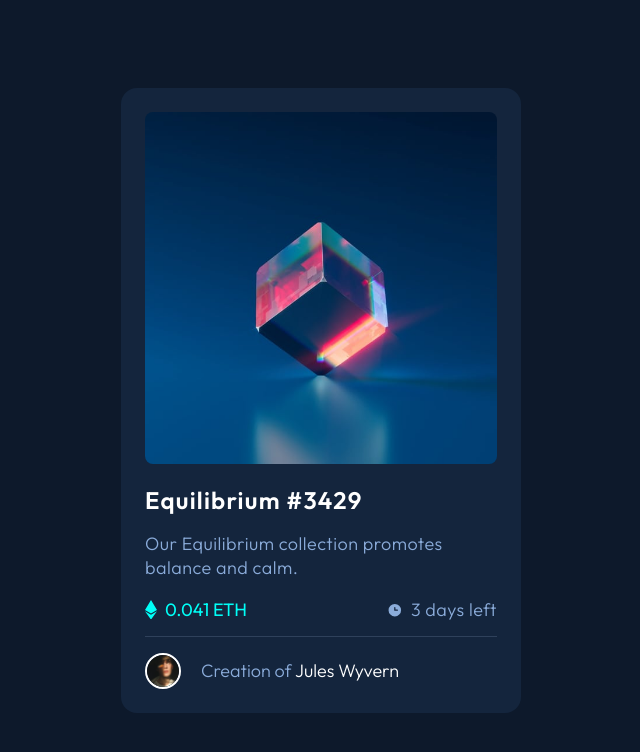
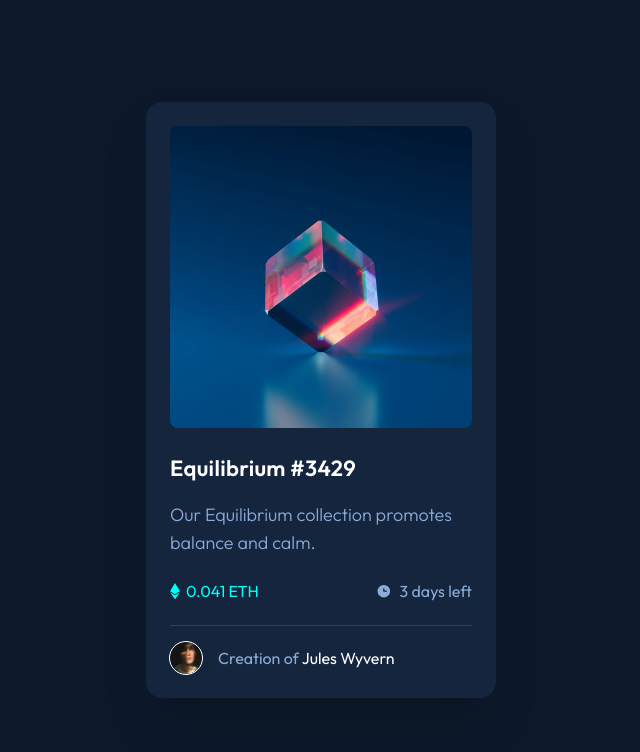
Before and after one commit to john-mirage/nft-preview-card-component, a website built with Vite: page index.html in a window 1280 px wide. Shown: the whole page, without its empty margins (319-959 px from the left). Built offline with nearby package versions, Linux system fonts and the light colour scheme.

Commit message:
fix: fix various issues

```diff
--- a/index.html
+++ b/index.html
@@ -11,36 +11,36 @@
         <title>NFT Preview Card Component</title>
     </head>
 
-    <body class="flex justify-center items-center w-full min-h-screen bg-main p-6">
+    <body class="flex justify-start items-center w-full min-h-screen bg-main px-6 py-12 sm:justify-center">
 
-        <main class="w-full h-auto p-6 rounded-2xl bg-card sm:w-[25rem]">
-            <div class="relative w-full h-auto rounded-lg overflow-hidden">
+        <main class="w-full h-auto p-6 rounded-2xl shadow-2xl bg-card sm:max-w-card">
+            <div class="relative w-full h-auto rounded-lg overflow-hidden mb-6">
                 <img class="w-full" src="src/assets/images/image-equilibrium.jpg" alt="Equilibrium illustration">
-                <a class="absolute top-0 left-0 w-full h-full opacity-0 bg-transparent-cyan bg-view-icon bg-no-repeat bg-center transition-opacity hover:opacity-100" href="/"></a>
+                <a class="absolute top-0 left-0 w-full h-full opacity-0 bg-transparent-cyan bg-view-icon bg-no-repeat bg-center transition-opacity hover:opacity-100" href="#"></a>
             </div>
-            <a class="text-center xs:text-left block text-2xl font-semibold text-white mt-5 mb-4 tracking-wider transition-colors hover:text-cyan" href="/">Equilibrium #3429</a>
-            <p class="text-center xs:text-left text-lg font-light text-soft-blue leading-6 tracking-wide mb-5">Our Equilibrium collection promotes balance and calm.</p>
+            <a class="text-center xs:text-left block text-[22px] font-semibold text-white mb-4 tracking-[0.02rem] transition-colors hover:text-cyan" href="#">Equilibrium #3429</a>
+            <p class="text-center xs:text-left text-base font-light text-soft-blue leading-6 mb-6 sm:text-lg sm:leading-7">Our Equilibrium collection promotes balance and calm.</p>
             <div class="flex flex-col justify-start items-center space-y-3 xs:flex-row xs:justify-between xs:space-y-0">
 
                 <div class="flex flex-row items-center">
-                    <svg class="w-3 h-auto mr-2" xmlns="http://www.w3.org/2000/svg" viewBox="0 0 11 18">
-                        <path d="M11 10.216 5.5 18 0 10.216l5.5 3.263 5.5-3.262ZM5.5 0l5.496 9.169L5.5 12.43 0 9.17 5.5 0Z" fill="#00FFF8"/>
+                    <svg class="w-2.5 h-auto mr-1.5" xmlns="http://www.w3.org/2000/svg" viewBox="0 0 11 18">
+                        <path class="fill-cyan" d="M11 10.216 5.5 18 0 10.216l5.5 3.263 5.5-3.262ZM5.5 0l5.496 9.169L5.5 12.43 0 9.17 5.5 0Z"/>
                     </svg>
-                    <p class="text-center text-lg leading-5 font-medium uppercase text-cyan">0.041 ETH</p>
+                    <p class="text-center text-base leading-5 font-normal uppercase text-cyan">0.041 ETH</p>
                 </div>
 
                 <div class="flex flex-row items-center">
                     <svg class="w-4 h-auto mr-2" xmlns="http://www.w3.org/2000/svg" viewBox="0 0 17 17">
-                        <path d="M8.305 2.007a6.667 6.667 0 1 0 0 13.334 6.667 6.667 0 0 0 0-13.334Zm2.667 7.334H8.305a.667.667 0 0 1-.667-.667V6.007a.667.667 0 0 1 1.334 0v2h2a.667.667 0 0 1 0 1.334Z" fill="#8BACD9"/>
+                        <path class="fill-soft-blue" d="M8.305 2.007a6.667 6.667 0 1 0 0 13.334 6.667 6.667 0 0 0 0-13.334Zm2.667 7.334H8.305a.667.667 0 0 1-.667-.667V6.007a.667.667 0 0 1 1.334 0v2h2a.667.667 0 0 1 0 1.334Z"/>
                     </svg>
-                    <p class="text-center text-lg leading-5 font-light text-soft-blue tracking-wide">3 days left</p>
+                    <p class="text-center text-base leading-5 font-normal text-soft-blue">3 days left</p>
                 </div>
 
             </div>
-            <div class="w-full h-px mb-4 mt-4 bg-line"></div>
+            <div class="w-full h-px mb-4 mt-4 bg-line sm:mt-6"></div>
             <div class="flex flex-col items-center xs:flex-row">
-                <img class="flex-shrink-0 flex-grow-0 w-9 h-9 rounded-full border-2 border-white mb-4 xs:mb-0 xs:mr-5" src="src/assets/images/image-avatar.png" alt="">
-                <p class="text-lg text-center xs:text-left leading-5 font-light text-soft-blue">Creation of <a class="text-white transition-colors hover:text-cyan" href="/">Jules Wyvern</a></p>
+                <img class="flex-shrink-0 flex-grow-0 w-8 h-8 rounded-full outline outline-1 outline-white mb-4 xs:mb-0 xs:mr-4" src="src/assets/images/image-avatar.png" alt="">
+                <p class="text-base text-center xs:text-left leading-5 font-normal text-soft-blue">Creation of <a class="text-white transition-colors hover:text-cyan" href="#">Jules Wyvern</a></p>
             </div>
         </main>
 
--- a/tailwind.config.js
+++ b/tailwind.config.js
@@ -8,12 +8,12 @@ module.exports = {
   theme: {
     screens: {
       xs: '340px',
-      sm: '448px',
+      sm: '398px',
     },
     colors: {
       'soft-blue': 'hsl(215, 51%, 70%)',
       'cyan': 'hsl(178, 100%, 50%)',
-      'transparent-cyan': 'rgba(0, 255, 247, 0.5)',
+      'transparent-cyan': 'rgba(0, 255, 247, 0.6)',
       'main': 'hsl(217, 54%, 11%)',
       'card': 'hsl(216, 50%, 16%)',
       'line': 'hsl(215, 32%, 27%)',
@@ -26,6 +26,9 @@ module.exports = {
           ...defaultTheme.fontFamily.sans,
         ]
       },
+      maxWidth: {
+        "card": "350px",
+      },
       backgroundImage: {
         'view-icon': "url('/src/assets/images/icon-view.svg')",
       },
```
